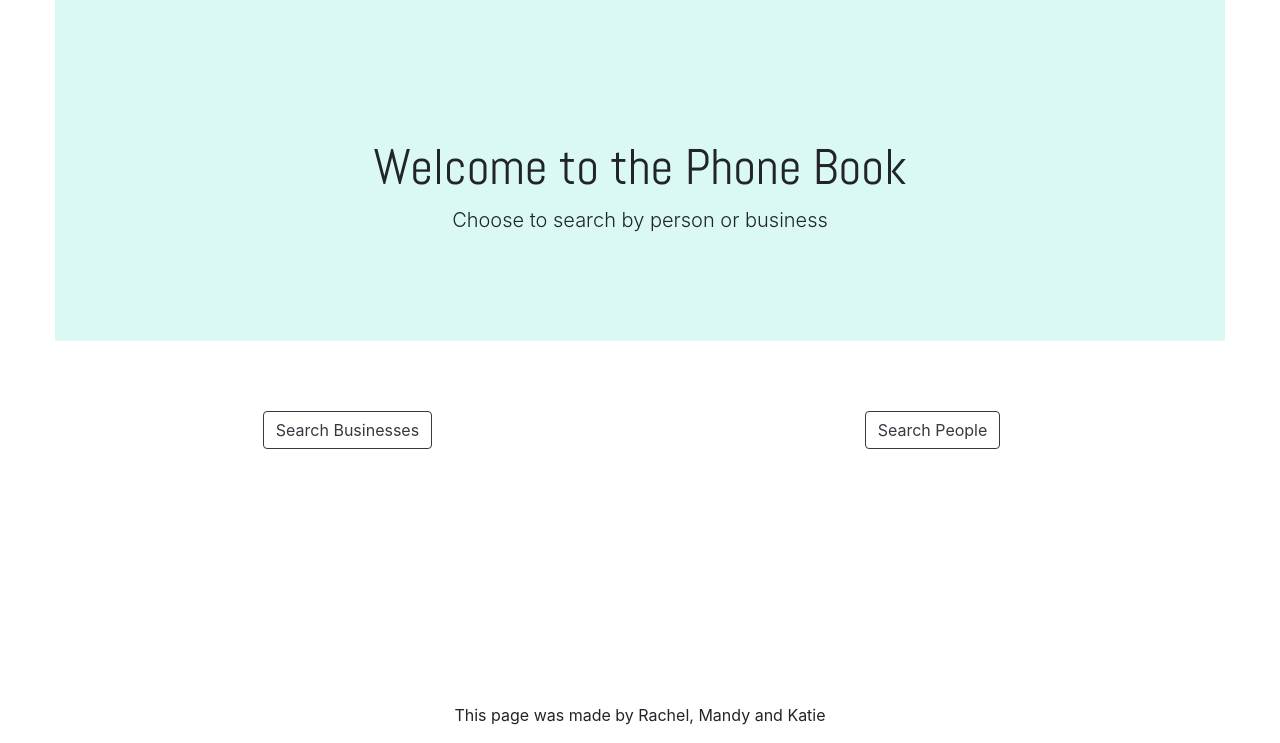
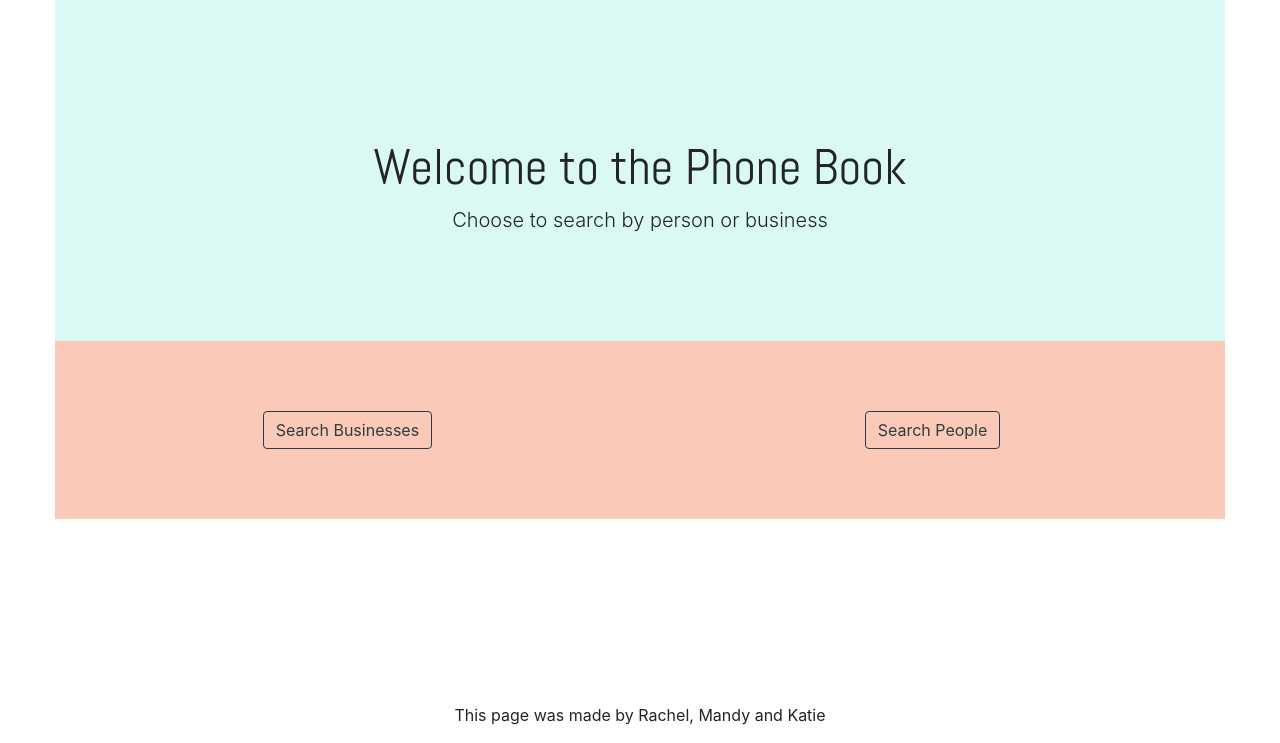
Before and after one commit to KatharinaWiedmann/phonebook_app, a Flask app: page / in a window 1280 px wide. Shown: the part 57-800 px from the top of the page. Run offline with Flask 2, Linux system fonts and the light colour scheme; some libraries are stand-ins or nearby versions.

Commit message:
added color behind buttons on main page

```diff
--- a/static/css/custom.css
+++ b/static/css/custom.css
@@ -14,6 +14,8 @@ navbar {
 
 .buttons_main_page {
   padding-top: 70px;
+  padding-bottom: 70px;
+  background-color: #FAC9B8;
 }
 
 .footer{
```
